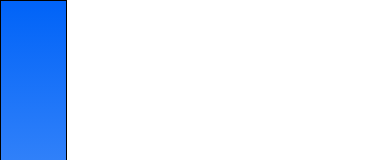
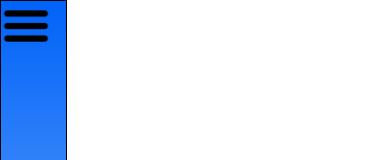
Before and after one commit to msakirda/projetpersofin, a React (Vite) app in the folder dj-frontend/: page / in a window 390 px wide. Shown: the top 160 px of the page. Built offline with nearby package versions, Linux system fonts and the light colour scheme.

Commit message:
animation on mobile size-> menu sandwich

```diff
--- a/dj-frontend/src/MenuBar.css
+++ b/dj-frontend/src/MenuBar.css
@@ -67,6 +67,10 @@
     .Titre_About,.Titre_Contact,.Titre_Nouveau_projet{
     text-decoration: none;
     }
+
+    #boutonSandwich{
+        display: none;
+    }
 }
 
 /* /////////////////////////////////////////////////////////////////////////////////////////////////// */
@@ -79,6 +83,7 @@
         background: linear-gradient(#0063F8,white);
         border: black 1px solid;
     }
+
 
     .Titre_application{
 
@@ -146,4 +151,40 @@
     text-decoration: none;
     display: none;
     }
+
+    #boutonSandwich{
+        background-image: url("/Hamburger_icon.png");
+        width: 50px;
+        height: 50px;
+        background-repeat: no-repeat;
+        background-size: cover;
+    }
+
+    @keyframes bouger
+    {
+        0%{
+            width: 20%;
+            height: 100%;
+            background: linear-gradient(#0063F8,white);
+            border: black 1px solid;
+            position: relative;
+        }
+        100%{
+            width: 100%;
+            height: 100%;
+            background: linear-gradient(#0063F8,white);
+            position: absolute;
+
+        }
+    }
+
+    .Menu_gauche.bouger {
+        animation: bouger 0.5s ease-out forwards;
+    }
+    .Menu_gauche.bouger *{
+        display: flex;
+    }
+    .Menu_gauche.inverser {
+    animation: bouger 0.5s ease-out reverse forwards;
+    }
 }
--- a/dj-frontend/src/MenuBar.tsx
+++ b/dj-frontend/src/MenuBar.tsx
@@ -1,38 +1,44 @@
 import { Link } from "react-router-dom";
+import React, { useCallback, useState } from "react";
 import './App.css'
-import './MenuBar.css'
+import './MenuBar.css';
 
+function MenuBar() {
+  const [isMenuOpen, setIsMenuOpen] = useState(true);
 
+  const handleClickSandwich = useCallback(() => {
+    const menuGauche = document.querySelector('.Menu_gauche');
 
-function MenuBar(){
-
-
+    if (menuGauche) {
+      menuGauche.classList.toggle("bouger", !isMenuOpen);
+      setIsMenuOpen(prevState => !prevState);
+    }
+  }, [isMenuOpen]);
 
   return (
     <div className="Menu_gauche">
       <div className="Titre_application">
         <h1>SPEEDALBUM</h1>
       </div>
-
+      <div id="boutonSandwich" onClick={handleClickSandwich}>
+        {/* Vous pouvez ajouter un icône de bouton sandwich ici */}
+      </div>
       <div className='Menu_gauche_milieu'>
-
         <div className="Titre_Nouveau_projet">
           <Link to="/Nouveau_projet">Nouveau Projet</Link>
           <Link to="/Connexion">CONNEXION</Link>
         </div>
       </div>
-
       <div className='Menu_gauche_bas'>
         <div className="Titre_About">
           <Link to="/About">About</Link>
         </div>
-
         <div className="Titre_Contact">
           <Link to="/Contact">Contact</Link>
         </div>
       </div>
     </div>
-    )
+  );
 }
 
 export default MenuBar;
```
Lines whose indentation alone changed are shown as unchanged.
